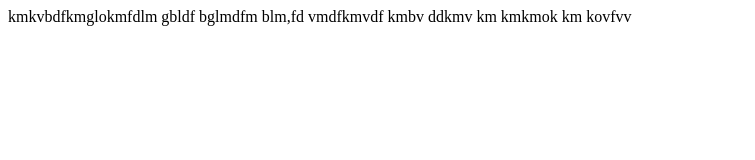
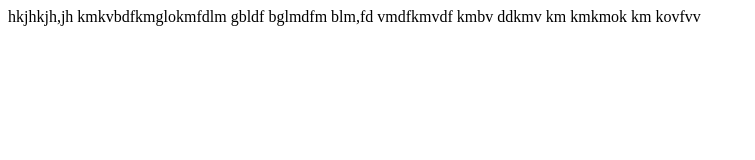
Before and after one commit to Ashok-Prajapati2/startgit, a plain HTML site: page index.html in a window 1280 px wide. Shown: the whole page, without its empty margins (0-755 px from the left). Drawn offline with Linux system fonts and the light colour scheme.

Commit message:
kudhfhkjdhv

```diff
--- a/index.html
+++ b/index.html
@@ -6,7 +6,7 @@
  <meta name="viewport" content="width=device-width, initial-scale=1.0">
  <title>Doklkcumentbvvhbv</title>
 </head>
-<body>
+<body>hkjhkjh,jh
  kmkvbdfkmglokmfdlm gbldf bglmdfm blm,fd vmdfkmvdf kmbv ddkmv km kmkmok km  kovfvv
 </body >
 </html>
```
Also changed, not shown: 1 other file.
